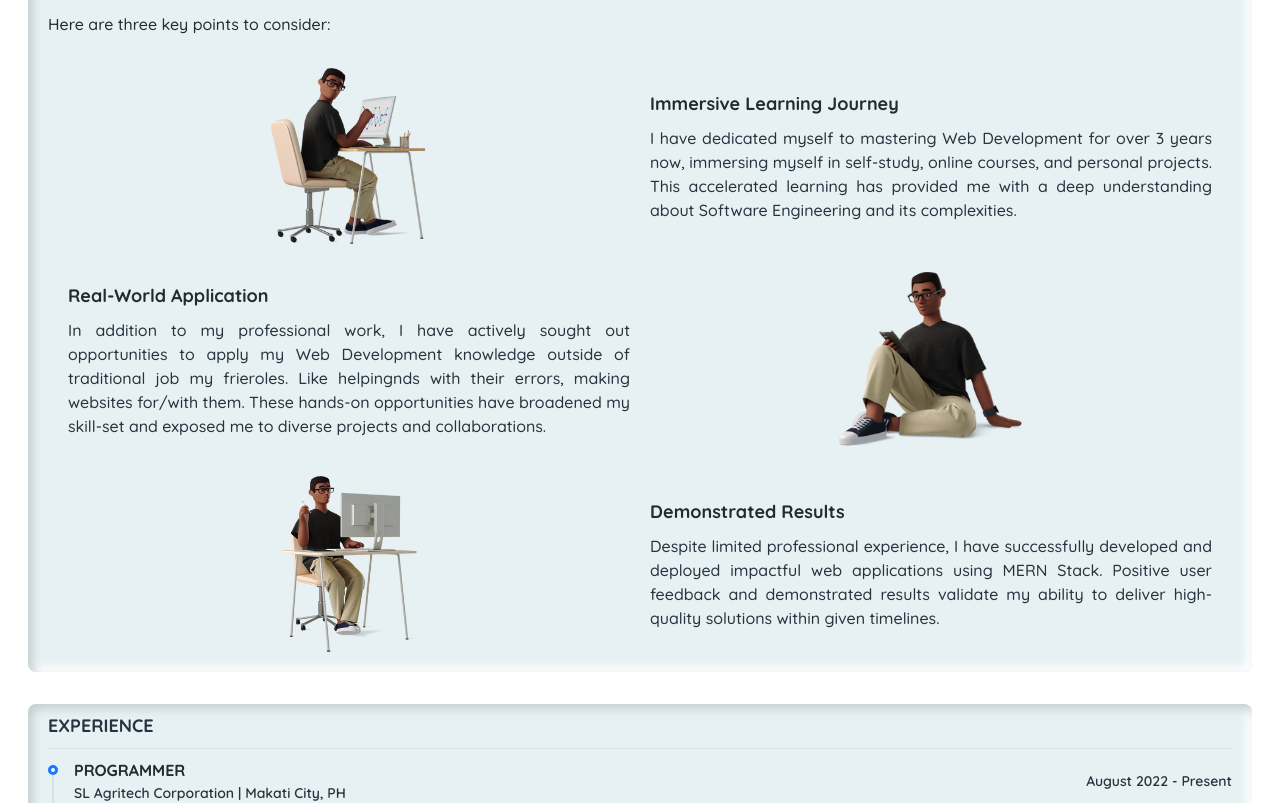
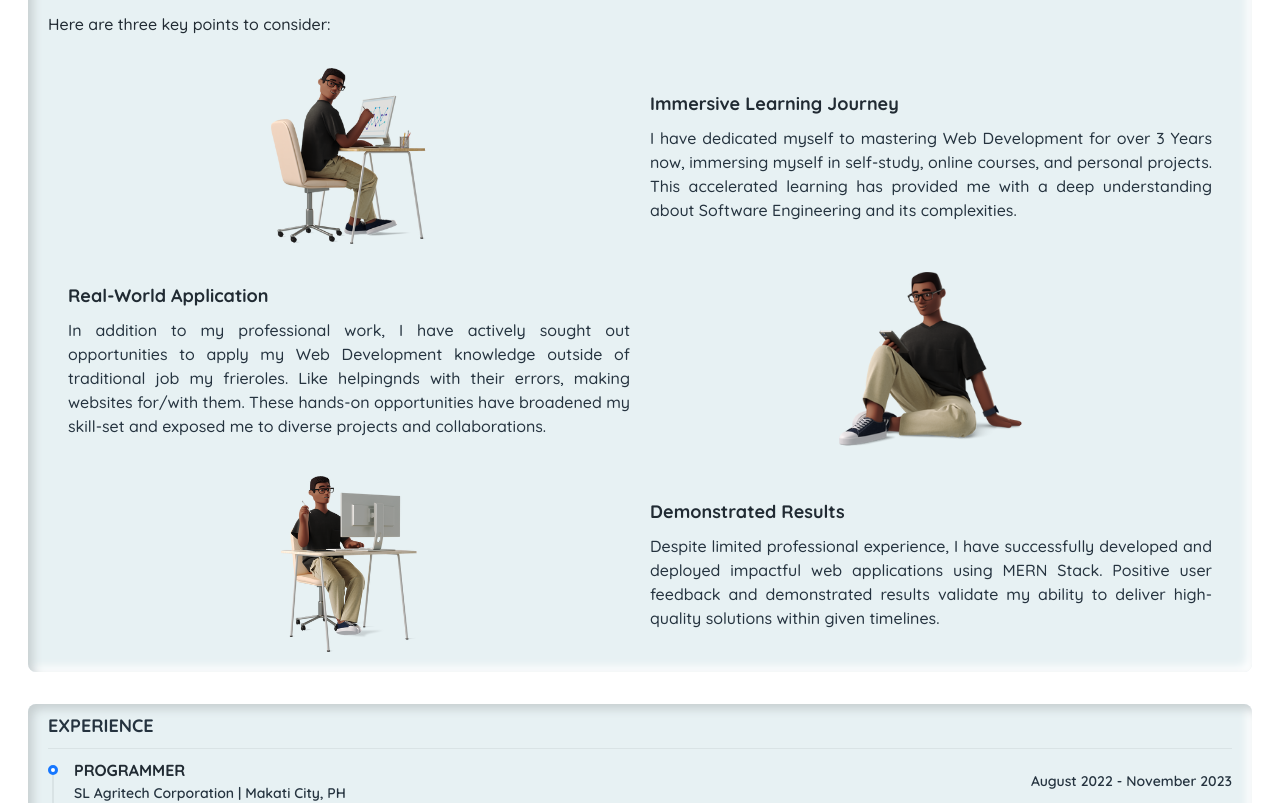
Before and after one commit to Ralf-Renz-Estellana-Bantilo/e-resume, a Next.js app: page /components/Personal in a window 1280 px wide. Shown: the part 169-972 px from the top of the page. Built offline with nearby package versions, Linux system fonts and the light colour scheme.

Commit message:
updated the personal info

```diff
--- a/pages/components/Personal.tsx
+++ b/pages/components/Personal.tsx
@@ -31,7 +31,7 @@ const Personal = () =>
          id: Math.floor( Math.random() * 100 ) + 1,
          position: 'PROGRAMMER',
          company: 'SL Agritech Corporation | Makati City, PH',
-         duration: 'August 2022 - Present',
+         duration: 'August 2022 - November 2023',
          description: [
             {
                pointer: 'Spearheaded the implementation of modern UI design concepts within the team, resulting in the creation of highly user-friendly web applications that enhanced the overall user experience.'
@@ -121,7 +121,7 @@ const Personal = () =>
    const [keyPoints] = useState<KeyPointsType[]>( [
       {
          title: 'Immersive Learning Journey',
-         description: 'I have dedicated myself to mastering Web Development for over 3 years now, immersing myself in self-study, online courses, and personal projects. This accelerated learning has provided me with a deep understanding about Software Engineering and its complexities.',
+         description: `I have dedicated myself to mastering Web Development for over ${setTimestamp( 1, 2020 )} now, immersing myself in self-study, online courses, and personal projects. This accelerated learning has provided me with a deep understanding about Software Engineering and its complexities.`,
          path: 'illustration1.png',
       },
       {
@@ -176,7 +176,7 @@ const Personal = () =>
       }
    }
 
-   const setTimestamp = ( mm: number, yyyy: number ): string =>
+   function setTimestamp ( mm: number, yyyy: number ): string
    {
       let result: string = ''
       let stampNumber: number = 0
--- a/pages/components/TechSkills.tsx
+++ b/pages/components/TechSkills.tsx
@@ -101,8 +101,8 @@ const TechSkills = () =>
    ] )
 
    return (
-      <div className="flex flex-col rounded-lg border-2 border-gray-600 text-background-primary">
-         <div className="flex justify-center border-2 border-transparent border-b-gray-600 p-2">
+      <div className="flex flex-col rounded-lg border-2 border-slate-600 text-background-primary">
+         <div className="flex justify-center border-2 border-transparent border-b-slate-600 p-2">
             <h4 className='text-center'>Technical Skills</h4>
          </div>
          <motion.div
--- a/views/DesktopView.tsx
+++ b/views/DesktopView.tsx
@@ -138,7 +138,7 @@ const DesktopView = () =>
          <div className='flex flex-col justify-between py-5 px-4 gradient-background max-lg:min-h-[100vh] max-lg:justify-evenly max-lg:gap-3' style={{ flex: 2 }}>
             <div className="flex flex-col gap-3 ">
                <motion.div className="flex flex-col items-center gap-2" variants={container} initial="hidden" animate="visible">
-                  <motion.div className="flex items-center justify-center border-2 border-gray-500 rounded-full hover:border-gray-400 transition-colors ease-in-out" variants={item} onClick={context?.toggleTheme}>
+                  <motion.div className="flex items-center justify-center border-2 border-slate-500 rounded-full hover:border-slate-400 transition-colors ease-in-out" variants={item} onClick={context?.toggleTheme}>
                      <motion.div className="w-40 h-40 bg-transparent p-[5px] rounded-full">
                         <Image
                            className="object-cover w-full h-full mx-auto rounded-full"
@@ -150,7 +150,7 @@ const DesktopView = () =>
                   </motion.div>
                   <motion.div className="flex flex-col justify-center" variants={container} initial="hidden" animate="visible">
                      <motion.h3 className='text-center text-background-primary text-2xl font-bold tiktok-effect' variants={item}>RALF RENZ BANTILO</motion.h3>
-                     <motion.p className='text-center text-background-secondary' variants={item}>{`< Programmer />`}</motion.p>
+                     <motion.p className='text-center text-background-secondary' variants={item}>{`< Mid-level Front-End Developer />`}</motion.p>
                   </motion.div>
                </motion.div>
                <Divider className='m-0  '></Divider>
@@ -171,8 +171,8 @@ const DesktopView = () =>
                </motion.div>
 
                <Divider className='m-0  '></Divider>
-               <motion.div className="flex flex-col rounded-lg border-2 border-gray-600 text-background-primary" variants={container} initial="hidden" animate="visible">
-                  <div className="flex justify-center border-2 border-transparent border-b-gray-600 p-2">
+               <motion.div className="flex flex-col rounded-lg border-2 border-slate-600 text-background-primary" variants={container} initial="hidden" animate="visible">
+                  <div className="flex justify-center border-2 border-transparent border-b-slate-600 p-2">
                      <h4 className='text-center'>Information</h4>
                   </div>
                   <div className="flex flex-col p-2 gap-2">
```
